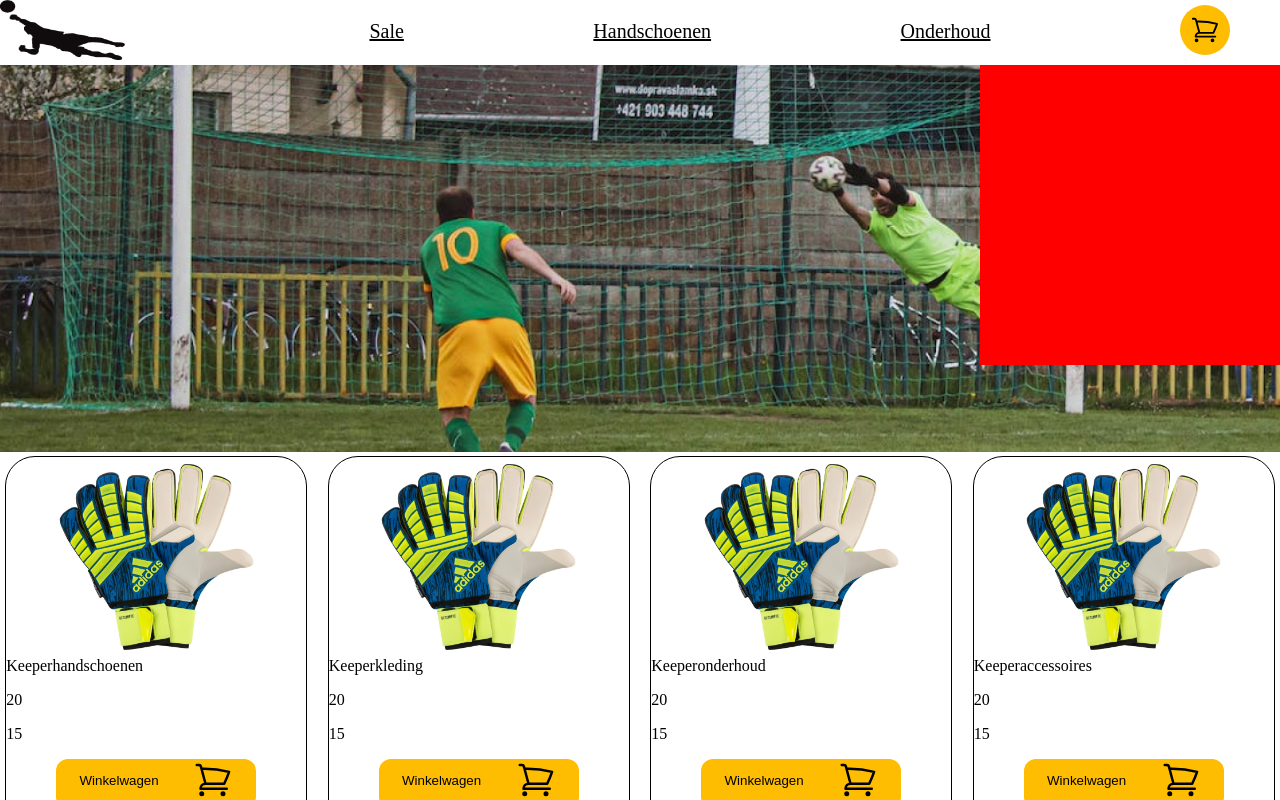
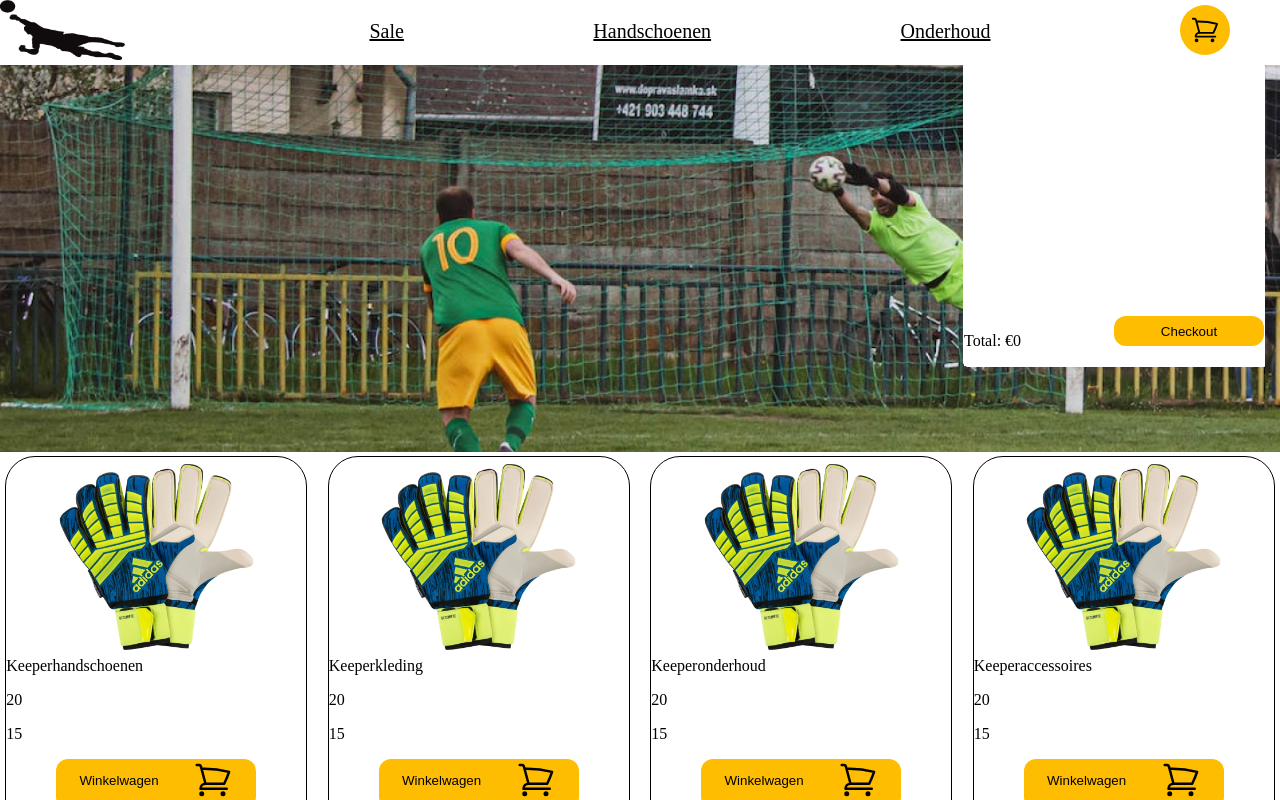
Before and after one commit to MUX-ON-WINDOWS/KeeperWebshop.Vue, a Vue app: page / in a window 1280 px wide. Both pictures are taken after a click on the link 1229 px from the left and 27 px from the top of the page. Shown: the top 800 px of the page. Built offline with nearby package versions, Linux system fonts and the light colour scheme.

Commit message:
Updated shopping cart

```diff
--- a/src/assets/navbar.css
+++ b/src/assets/navbar.css
@@ -41,8 +41,9 @@ nav {
     margin-left: auto;
     margin-right: auto;
 }
-.cart_container svg:hover {
+.cart_container:hover {
     cursor: pointer;
+    background-color: #d3a10b;
 }
 
 a,
@@ -52,26 +53,62 @@ a,
     transition: 0.4s;
 }
 
-.shoppingcart_box {
-    position: absolute;
-    height: 300px;
-    width: 300px;
-    background-color: red;
-    right: 0;
-    top: 65px;
-}
-
 .shoppingcart_box li {
     list-style: none;
-
-}
-.container_shopping_cart_text {
-    display: flex;
-    height: 20px;
-    margin: 0px;
-    gap: 20px;
 }
 
 .container_shopped_info {
     display: flex;
+    align-content: space-between;
 }
+
+.container_data_shoppingcart {
+    display: flex;
+    flex-direction: column;
+    align-content: space-between;
+}
+
+.container_product_info {
+    display: flex;
+}
+
+.container_check_and_total {
+    display: flex;
+    justify-content: space-between;
+    position: sticky;
+    bottom: 0;
+    background-color: white;
+}
+.btn_checkout {
+    background-color: #FEBD00;
+    border: none;
+    border-radius: 12px;
+    height: 30px;
+    width: 150px;
+}
+.btn_checkout:hover {
+    cursor: pointer;
+    background-color: #d3a10b;
+}
+
+.shoppingcart_box {
+    position: absolute;
+    background-color: white;
+    border: white solid 1px;
+    width: 300px;
+    right: 15px;
+    top: 65px;
+    border-bottom-left-radius: 5px;
+}
+
+.container_li {
+    height: 250px;
+    overflow-y: auto;
+    scroll-behavior: smooth;
+}
+
+@media (max-height: 250px) {
+    .shoppingcart_box li {
+        max-height: 250px;
+    }
+}
--- a/src/components/NavBar.vue
+++ b/src/components/NavBar.vue
@@ -18,17 +18,23 @@ import { RouterLink } from 'vue-router'
         </div>
       </a>
       <div v-if="shoppingcart_box" class="shoppingcart_box">
-        <li v-for="shoppingcart in shoppingCart" :key="shoppingcart.id">
+        <div class="container_li">
+          <li v-for="shoppingcart in shoppingCart" :key="shoppingcart.id">
           <div class="container_shopped_info">
-            <div class="img">
-              <img :src="shoppingcart.img" alt="keeperData">
-            </div>
-            <div class="container_shopping_cart_text">
-              <p>{{ shoppingcart.name }}</p>
-              <p>€{{ shoppingcart.new_price }}</p>
+            <div class="container_data_shoppingcart">
+              <div class="container_product_info">
+                <img :src="shoppingcart.img" alt="keeperData">
+                <p>{{ shoppingcart.name }}</p>
+                <p>€{{ shoppingcart.new_price }}</p>
+              </div>
             </div>
           </div>
         </li>
+        </div>
+        <div class="container_check_and_total">
+          <p>Total: €{{ price }}</p>
+          <button class="btn_checkout">Checkout</button>
+        </div>
       </div>
     </nav>
   </header>
@@ -45,12 +51,17 @@ import { RouterLink } from 'vue-router'
     computed: {
       shoppingCart() {
         console.log(this.$store.state.shoppingcart);
+        // console.log(this.shoppingCart.new_price);
+
         return this.$store.state.shoppingcart;
       }
   },
     methods: {
       openCart() {
         this.shoppingcart_box = !this.shoppingcart_box;
+        if (this.shoppingCart.length == 0) {
+          this.price = 0;
+        }
       }
     }
   }
--- a/src/views/HomeView.vue
+++ b/src/views/HomeView.vue
@@ -1,6 +1,7 @@
 <template>
   <main>
     <img alt="Vue logo" class="banner_keeper" src="@/assets/keeper.png" width="125" height="125" />
+    <!-- cards created -->
     <div class="container_keeper_items">
       <div class="item" v-for="item in items" :key="item.id">
         <img class="img_class_homepage" :src="item.img || '@/assets/placeholder.png'" alt="keeperData">
```
